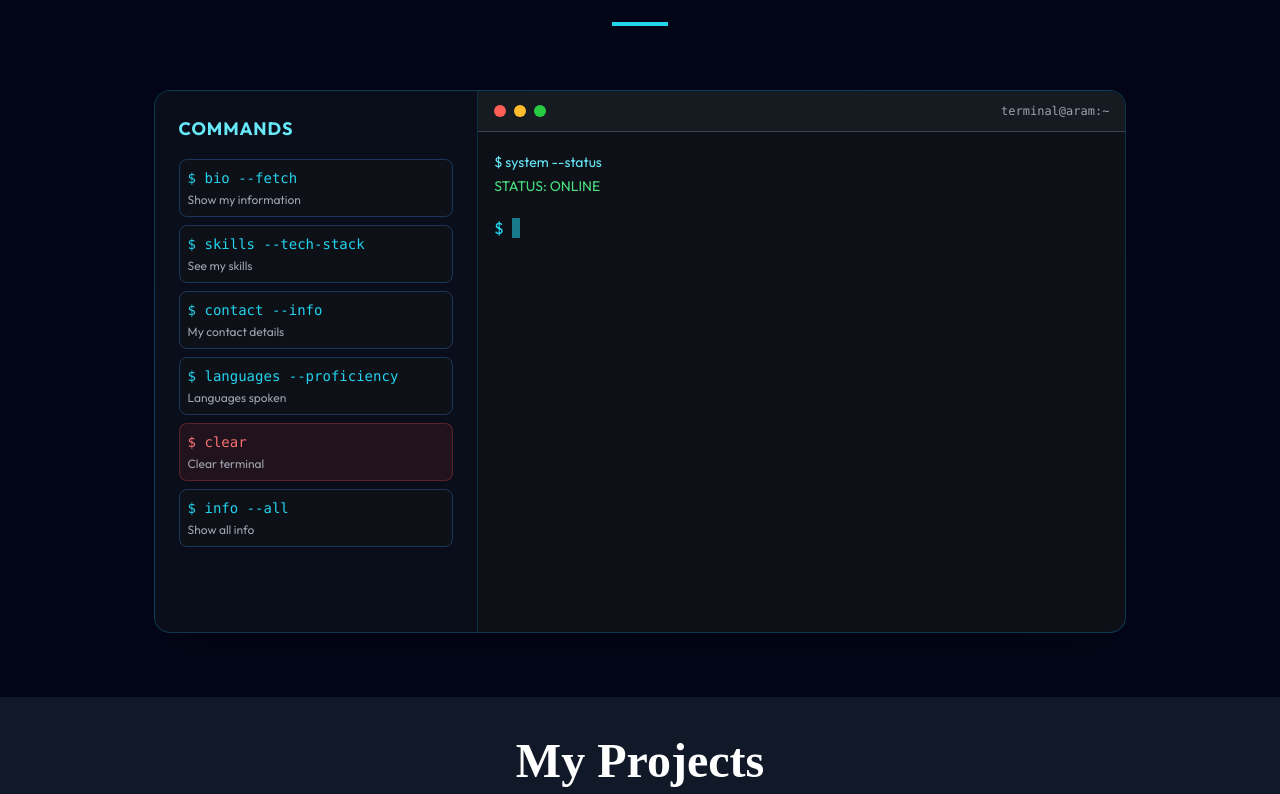
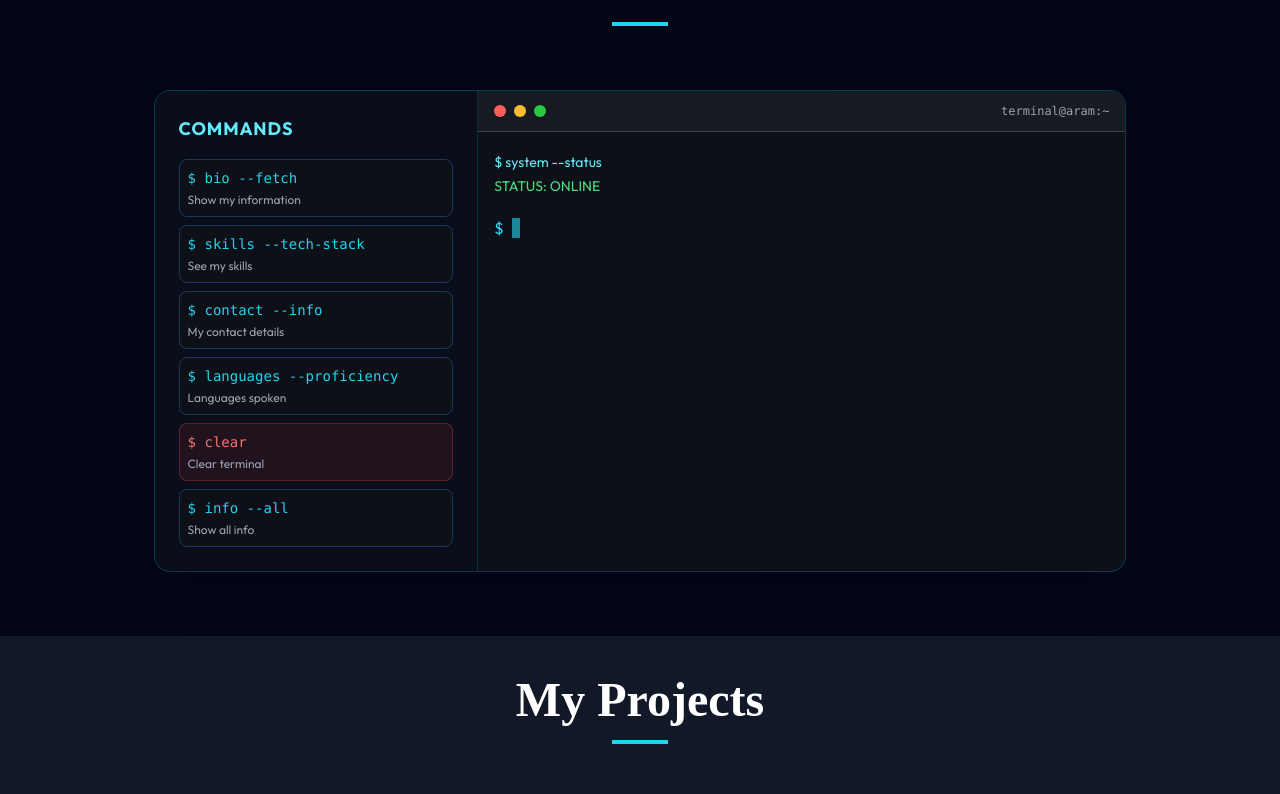
Before and after one commit to Aram-filali/Aram-sPortfolio, a Next.js app: page / in a window 1280 px wide. Shown: the part 906-1700 px from the top of the page. Built offline with nearby package versions, Linux system fonts and the light colour scheme; a web font is replaced by a local one.

Commit message:
Fix CMD avec safari

```diff
--- a/app/components/About.jsx
+++ b/app/components/About.jsx
@@ -248,7 +248,7 @@ const About = ({ isDarkMode }) => {
             </div>
 
             {/* Terminal Content */}
-            <div ref={terminalRef} className='p-4 pb-12 font-mono text-sm space-y-1 h-[350px] sm:h-[400px] lg:h-[500px] overflow-y-auto scrollbar-hide'>
+            <div ref={terminalRef} className='p-4 pb-12 font-mono text-sm space-y-1 min-h-[350px] max-h-[350px] sm:max-h-[400px] lg:max-h-[500px] overflow-y-auto scrollbar-hide'>
               <style jsx>{`
                 .scrollbar-hide::-webkit-scrollbar {
                   display: none;
```
